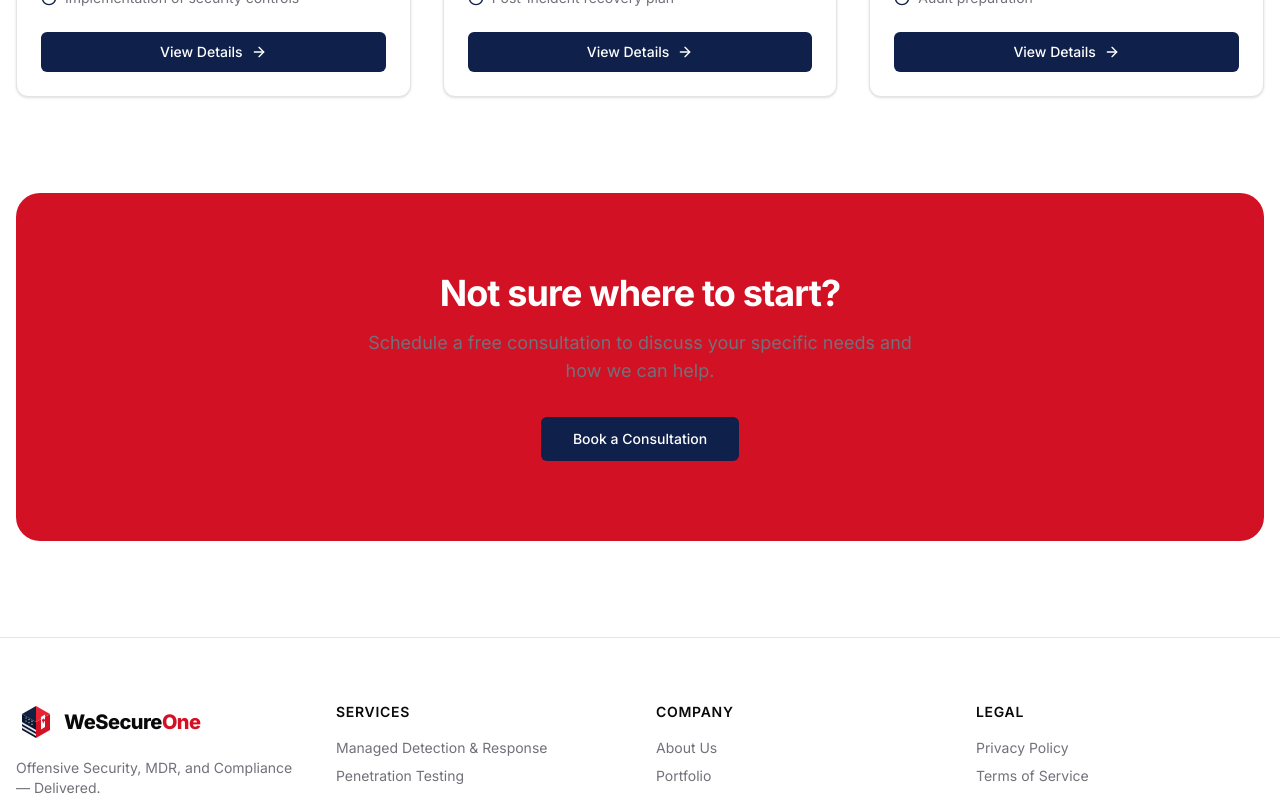
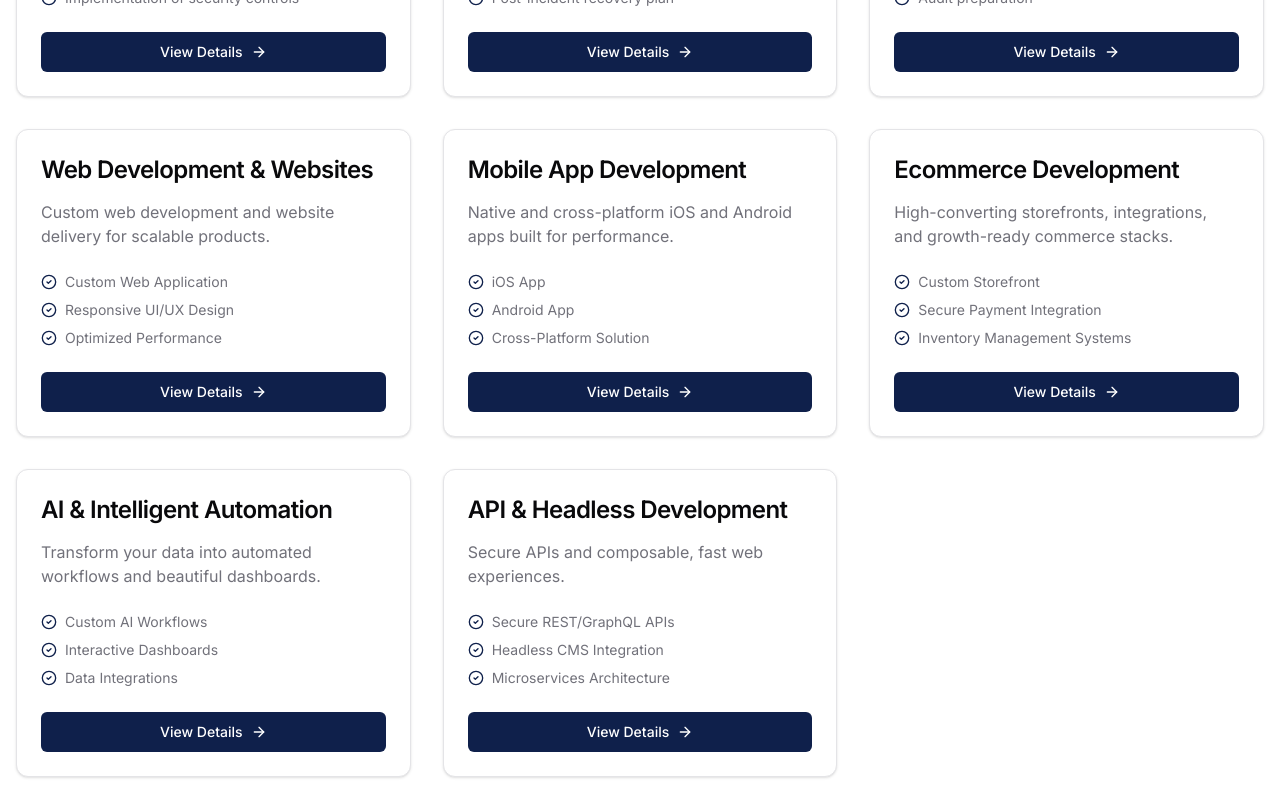
Before and after one commit to gullu741/wesecureonewebsite, a Next.js app: page /services in a window 1280 px wide. Shown: the part 980-1776 px from the top of the page. Built offline with nearby package versions, Linux system fonts and the light colour scheme.

Commit message:
feat: add Nixa products and services to website

```diff
--- a/src/content/services.ts
+++ b/src/content/services.ts
@@ -112,5 +112,90 @@ export const services: Service[] = [
     faqs: [
       { question: 'Can you guarantee we will pass our audit?', answer: 'While we cannot guarantee an auditors decision, our clients have a 100% success rate after following our remediation plans.' }
     ]
+  },
+  {
+    slug: 'web-development',
+    title: 'Web Development & Websites',
+    shortDescription: 'Custom web development and website delivery for scalable products.',
+    description: 'We build scalable, high-performance websites and web applications tailored to your business needs, utilizing modern frameworks and best practices to ensure secure and robust delivery.',
+    problemsSolved: ['Outdated web presence', 'Poor website performance', 'Lack of scalability'],
+    deliverables: ['Custom Web Application', 'Responsive UI/UX Design', 'Optimized Performance'],
+    process: [
+      { step: 1, title: 'Discovery', description: 'Analyze requirements and outline project scope.' },
+      { step: 2, title: 'Development', description: 'Build the application using modern stacks.' },
+      { step: 3, title: 'Deployment', description: 'Launch and ensure everything runs smoothly.' }
+    ],
+    sampleTimeline: '8-16 weeks',
+    faqs: [
+      { question: 'Do you provide ongoing support?', answer: 'Yes, we offer maintenance and support packages to ensure your web product remains up-to-date.' }
+    ]
+  },
+  {
+    slug: 'mobile-app-development',
+    title: 'Mobile App Development',
+    shortDescription: 'Native and cross-platform iOS and Android apps built for performance.',
+    description: 'Our team delivers seamless mobile experiences across iOS and Android. Whether native or cross-platform, we focus on performance, security, and exceptional user experience.',
+    problemsSolved: ['Lack of mobile presence', 'Slow and buggy mobile apps', 'Poor user engagement'],
+    deliverables: ['iOS App', 'Android App', 'Cross-Platform Solution'],
+    process: [
+      { step: 1, title: 'Design', description: 'Create intuitive mobile interfaces.' },
+      { step: 2, title: 'Build', description: 'Develop the app with secure coding practices.' },
+      { step: 3, title: 'Launch', description: 'Publish to the App Store and Google Play.' }
+    ],
+    sampleTimeline: '12-20 weeks',
+    faqs: [
+      { question: 'Do you build native or cross-platform apps?', answer: 'We specialize in both, depending on your business requirements and budget.' }
+    ]
+  },
+  {
+    slug: 'ecommerce-development',
+    title: 'Ecommerce Development',
+    shortDescription: 'High-converting storefronts, integrations, and growth-ready commerce stacks.',
+    description: 'We develop secure and scalable ecommerce platforms designed to maximize conversions. From custom storefronts to complex backend integrations, we build growth-ready digital commerce solutions.',
+    problemsSolved: ['Low conversion rates', 'Insecure payment gateways', 'Scalability issues during traffic spikes'],
+    deliverables: ['Custom Storefront', 'Secure Payment Integration', 'Inventory Management Systems'],
+    process: [
+      { step: 1, title: 'Strategy', description: 'Define the commerce architecture and user journey.' },
+      { step: 2, title: 'Integration', description: 'Connect payment gateways and fulfillment systems.' },
+      { step: 3, title: 'Optimization', description: 'Refine for maximum conversion and speed.' }
+    ],
+    sampleTimeline: '10-16 weeks',
+    faqs: [
+      { question: 'Is the platform secure for transactions?', answer: 'Absolutely. We ensure all ecommerce builds comply with PCI-DSS and employ the latest security standards.' }
+    ]
+  },
+  {
+    slug: 'ai-intelligent-automation',
+    title: 'AI & Intelligent Automation',
+    shortDescription: 'Transform your data into automated workflows and beautiful dashboards.',
+    description: 'Leverage our AI-powered enterprise platform to streamline operations, visualize data, and build intelligent visual workflows. We help businesses automate routine tasks and unlock powerful insights for decision-making.',
+    problemsSolved: ['Manual repetitive tasks', 'Siloed data sources', 'Lack of real-time insights'],
+    deliverables: ['Custom AI Workflows', 'Interactive Dashboards', 'Data Integrations'],
+    process: [
+      { step: 1, title: 'Data Mapping', description: 'Connect and integrate data from various sources.' },
+      { step: 2, title: 'Workflow Design', description: 'Create triggers and visual automation pipelines.' },
+      { step: 3, title: 'AI Integration', description: 'Deploy intelligent models for advanced insights.' }
+    ],
+    sampleTimeline: '4-8 weeks',
+    faqs: [
+      { question: 'Can it connect to our current CRM/ERP?', answer: 'Yes, our platform features one-click API connections to integrate seamlessly with your existing stack.' }
+    ]
+  },
+  {
+    slug: 'api-development',
+    title: 'API & Headless Development',
+    shortDescription: 'Secure APIs and composable, fast web experiences.',
+    description: 'We architect and build secure APIs that power modern products and enable headless web development. By decoupling the frontend and backend, we deliver composable, blazing-fast, and SEO-ready digital experiences.',
+    problemsSolved: ['Monolithic architecture limits', 'Slow load times', 'Insecure data endpoints'],
+    deliverables: ['Secure REST/GraphQL APIs', 'Headless CMS Integration', 'Microservices Architecture'],
+    process: [
+      { step: 1, title: 'Architecture', description: 'Design a composable, API-first architecture.' },
+      { step: 2, title: 'API Build', description: 'Develop endpoints with strict authentication and rate-limiting.' },
+      { step: 3, title: 'Frontend Integration', description: 'Connect the headless frontend for a fast user experience.' }
+    ],
+    sampleTimeline: '8-14 weeks',
+    faqs: [
+      { question: 'Why choose headless?', answer: 'Headless allows for greater flexibility, faster performance, and the ability to seamlessly deliver content across multiple platforms.' }
+    ]
   }
 ];
```
